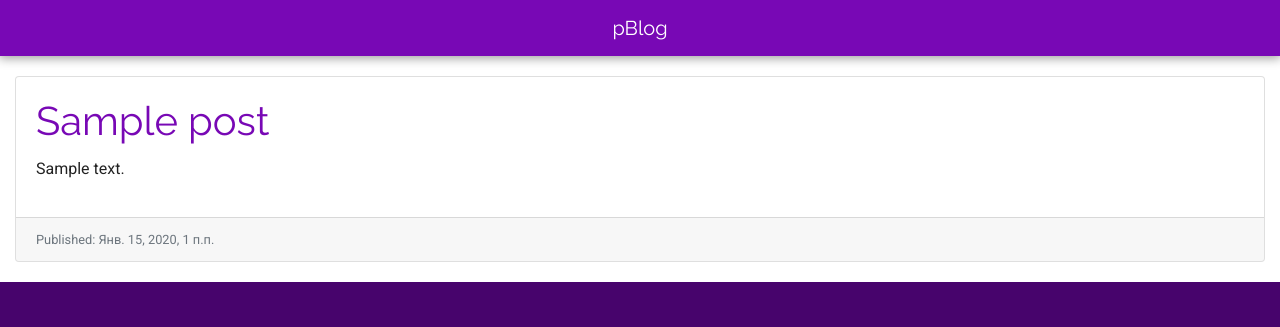
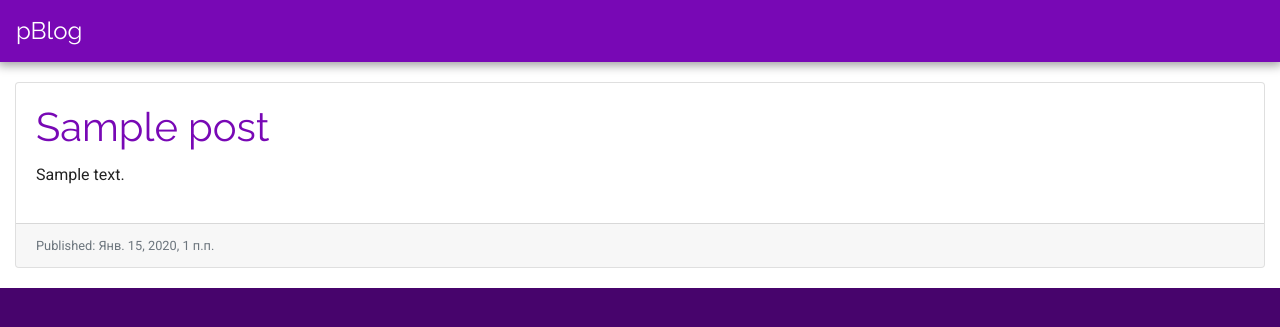
Before and after one commit to rabdulatipoff/pblog, a Django app: page /post/1 in a window 1280 px wide. Shown: the top 327 px of the page. Run offline with Django 3.2, Linux system fonts and the light colour scheme; tables that the repository leaves empty hold one stand-in row (values such as "Sample post"); some libraries are stand-ins or nearby versions.

Commit message:
Minor CSS changes, posts have margins in a post list

```diff
--- a/app/static/css/pblog.css
+++ b/app/static/css/pblog.css
@@ -1,20 +1,33 @@
 .page-header {
 	background: #7808b5;
-	box-shadow: 0px 1px 10px 1px rgba(0, 0, 0, 0.4);
+	box-shadow: 0px 1px 10px 2px rgba(0, 0, 0, 0.4);
+	color: white !important;
+	font-size: 18pt;
 }
 
-.page-header h1, .page-header h1 a {
-	color: white !important;
-	margin: auto;
+.page-header h1,
+.page-header h1 a,
+.page-header a {
+	color: inherit;
+	font-size: inherit;
+	margin-bottom: 0;
+	margin-right: auto;
+}
+
+.page-header a {
+	margin: 0;
 }
 
 .page-header a:hover {
 	filter: opacity(75%);
 }
 
+h1, h2, h3, h4, h5, h6  {
+	font-family: 'Raleway', sans-serif;
+}
+
 h1 a {
-	color: #7808b5 !important;
-	font-family: 'Raleway', sans-serif;
+	color: #7808b5;
 }
 
 a:hover {
@@ -25,12 +38,16 @@ a:hover {
 .post {
 	color: #222222;
 	font-family: 'Roboto', sans-serif;
-	margin-bottom: 1.25rem;
+}
+
+.post + .post {
+	margin-top: 1.25rem;
 }
 
 .content {
 	background: white;
 	padding-top: 1.25rem;
+	padding-bottom: 1.25rem;
 }
 
 .date {
```
